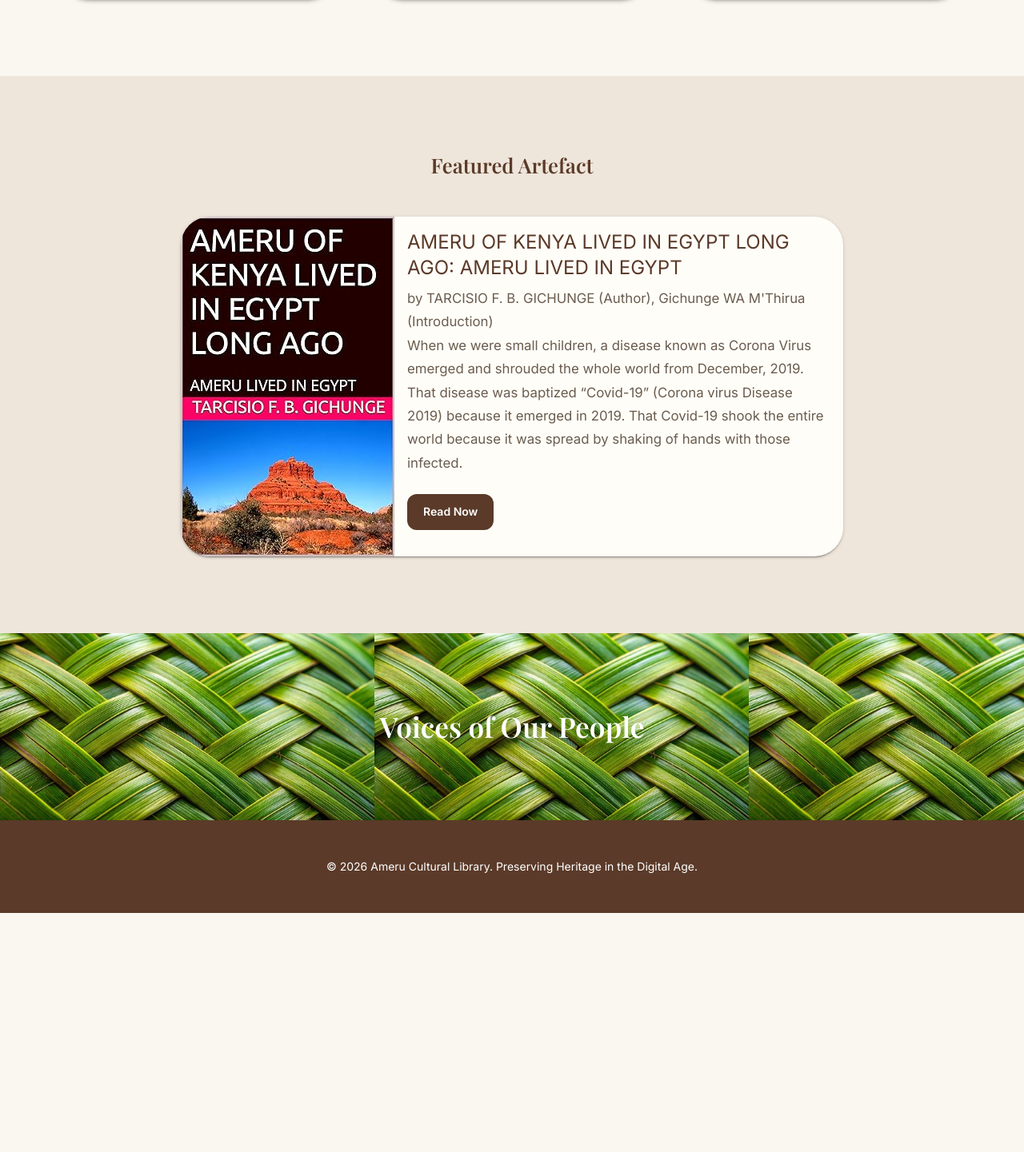
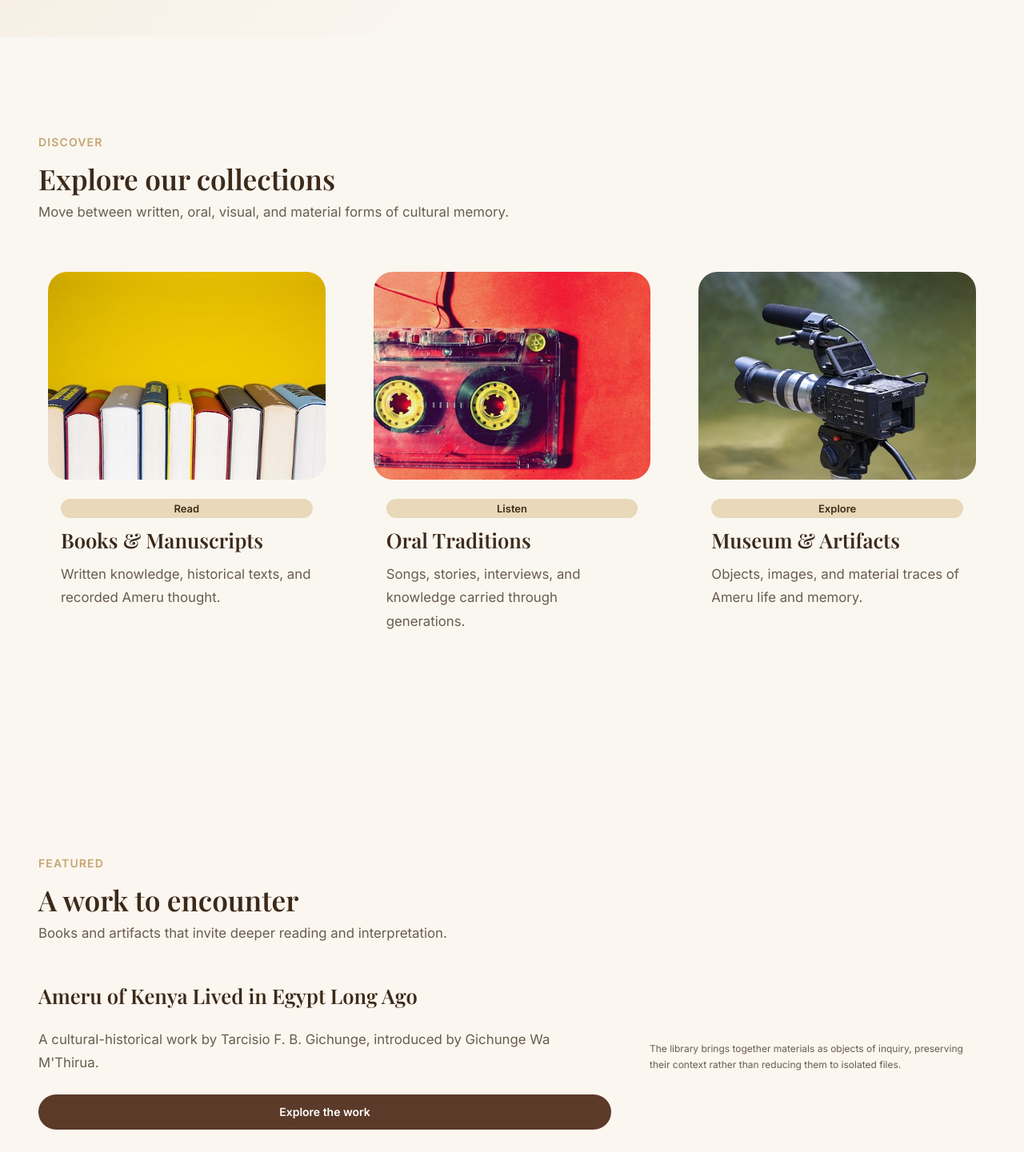
Before and after one commit to Olivermugambi/ameru-cultural-library, a Next.js app: page / in a window 1280 px wide. Shown: the part 1111-2552 px from the top of the page at 80% size. Before the commit the page ends 2253 px from the top, so only its background shows below. Built offline with nearby package versions, Linux system fonts and the light colour scheme; a web font is replaced by a local one.

Commit message:
feat(p1): migrate landing page to Stitch composition

```diff
--- a/app/page.tsx
+++ b/app/page.tsx
@@ -1,63 +1,69 @@
-'use client';
-import React from 'react';
-import { Box, Container, Typography, Button, Grid, Card, CardContent, CardMedia } from '@mui/material';
-import LibraryMusicIcon from '@mui/icons-material/LibraryMusic';
-import LibraryBooksIcon from '@mui/icons-material/LibraryBooks';
-import VideoLibraryIcon from '@mui/icons-material/VideoLibrary';
+import Link from 'next/link';
+import { Grid, Stack } from '@mui/material';
+import { AppShell } from '@/components/templates/AppShell';
+import { HomeHero } from '@/components/organisms/HomeHero';
+import { ContentSection } from '@/components/organisms/ContentSection';
+import { CollectionCard } from '@/components/molecules/CollectionCard';
+import { BarazaInvitation } from '@/components/organisms/BarazaInvitation';
+import { DesignButton } from '@/components/atoms/DesignButton';
+import { DesignText } from '@/components/atoms/DesignText';
 
-export default function LandingPage() {
+const collections = [
+  { title: 'Books & Manuscripts', description: 'Written knowledge, historical texts, and recorded Ameru thought.', image: '/images/books.jpg', href: '/library', label: 'Read' },
+  { title: 'Oral Traditions', description: 'Songs, stories, interviews, and knowledge carried through generations.', image: '/images/audio.jpg', href: '/library?type=audio', label: 'Listen' },
+  { title: 'Museum & Artifacts', description: 'Objects, images, and material traces of Ameru life and memory.', image: '/images/video.jpg', href: '/museum', label: 'Explore' },
+];
+
+export default function HomePage() {
   return (
-    <Box sx={{ bgcolor: 'background.default', minHeight: '100vh' }}>
-      <Box sx={{ textAlign: 'center', py: { xs: 8, md: 12 }, background: 'linear-gradient(180deg, #F1E5D1 0%, #F9F5EF 100%)' }}>
-        <Container maxWidth="md">
-          <Typography variant="h2" color="primary.main" gutterBottom>Preserving the Spirit of Ameru</Typography>
-          <Typography variant="body1" color="text.secondary" mb={4}>Explore the songs, stories, and wisdom of the Ameru people — digitized, catalogued, and freely accessible to generations.</Typography>
-          <Button variant="contained" color="primary" size="large" href="/library">Explore the Archive</Button>
-        </Container>
-      </Box>
-      <Container sx={{ py: 8 }}>
-        <Typography variant="h4" align="center" gutterBottom color="primary.main">Discover Our Collections</Typography>
-        <Typography align="center" color="text.secondary" mb={6}>Books, oral traditions, and multimedia artefacts brought together to tell our story.</Typography>
-        <Grid container spacing={4}>
-          {[
-            { title: 'Books & Manuscripts', icon: <LibraryBooksIcon sx={{ color: 'secondary.main', fontSize: 40 }} />, img: '/images/books.jpg', desc: 'Digitized texts, historical manuscripts, and written folklore.' },
-            { title: 'Audio Recordings', icon: <LibraryMusicIcon sx={{ color: 'secondary.main', fontSize: 40 }} />, img: '/images/audio.jpg', desc: 'Songs, oral histories, and recorded interviews with elders.' },
-            { title: 'Video Archives', icon: <VideoLibraryIcon sx={{ color: 'secondary.main', fontSize: 40 }} />, img: '/images/video.jpg', desc: 'Documentaries and cultural ceremonies captured in motion.' },
-          ].map((cat) => (
-            <Grid size={{ xs: 12, md: 4 }} key={cat.title}>
-              <Card sx={{ borderRadius: 3, boxShadow: 3, transition: 'transform 0.3s', '&:hover': { transform: 'translateY(-5px)' } }}>
-                <CardMedia component="img" height="220" image={cat.img} alt={cat.title} />
-                <CardContent>
-                  <Typography variant="h6" gutterBottom color="primary.main">{cat.icon}&nbsp;&nbsp;&nbsp;{cat.title}</Typography>
-                  <Typography variant="body2" color="text.secondary">{cat.desc}</Typography>
-                </CardContent>
-              </Card>
+    <AppShell>
+      <HomeHero
+        eyebrow="Ameru Cultural Library"
+        title="A living library of Ameru knowledge."
+        description="Explore the books, stories, artifacts, programs, and ideas that preserve Ameru memory while opening it to new generations of inquiry."
+        image="/images/featured.jpg"
+        primaryAction={{ label: 'Explore the Library', href: '/library' }}
+        secondaryAction={{ label: 'Visit the Museum', href: '/museum' }}
+        variant="immersive"
+      />
+
+      <ContentSection
+        heading={{ eyebrow: 'Discover', title: 'Explore our collections', description: 'Move between written, oral, visual, and material forms of cultural memory.' }}
+      >
+        <Grid container spacing={3}>
+          {collections.map((collection) => (
+            <Grid key={collection.title} size={{ xs: 12, md: 4 }}>
+              <CollectionCard {...collection} />
             </Grid>
           ))}
         </Grid>
-      </Container>
-      <Box sx={{ py: 8, bgcolor: 'surfaceContainerHigh.main' }}>
-        <Container maxWidth="md">
-          <Typography variant="h4" align="center" gutterBottom color="primary.main">Featured Artefact</Typography>
-          <Card sx={{ display: 'flex', flexDirection: { xs: 'column', md: 'row' }, mt: 4, borderRadius: 3, boxShadow: 2 }}>
-            <CardMedia component="img" image="/images/featured.jpg" alt="Featured Artefact" sx={{ width: { md: '50%' }, objectFit: 'cover' }} />
-            <CardContent>
-              <Typography variant="h5" gutterBottom color="primary.main">AMERU OF KENYA LIVED IN EGYPT LONG AGO: AMERU LIVED IN EGYPT</Typography>
-              <Typography variant="body1" color="text.secondary" mb={2}>
-                by TARCISIO F. B. GICHUNGE (Author), Gichunge WA M&apos;Thirua (Introduction)<br />
-                When we were small children, a disease known as Corona Virus emerged and shrouded the whole world from December, 2019. That disease was baptized “Covid-19” (Corona virus Disease 2019) because it emerged in 2019. That Covid-19 shook the entire world because it was spread by shaking of hands with those infected.
-              </Typography>
-              <Button variant="contained" color="primary" href="https://www.amazon.com/AMERU-KENYA-LIVED-EGYPT-LONG-ebook/dp/B0B56Y8XVC/ref=sr_1_6?s=books&sr=1-6">Read Now</Button>
-            </CardContent>
-          </Card>
-        </Container>
-      </Box>
-      <Box sx={{ backgroundImage: 'url(/patterns/woven.jpg)', backgroundSize: 'contain', backgroundRepeat: 'repeat', py: 8 }}>
-        <Typography variant="h2" align="center" color="primary.contrastText">Voices of Our People</Typography>
-      </Box>
-      <Box sx={{ py: 4, bgcolor: 'primary.main', color: 'white', textAlign: 'center' }}>
-        <Typography variant="body2">© {new Date().getFullYear()} Ameru Cultural Library. Preserving Heritage in the Digital Age.</Typography>
-      </Box>
-    </Box>
+      </ContentSection>
+
+      <ContentSection
+        variant="subtle"
+        heading={{ eyebrow: 'Featured', title: 'A work to encounter', description: 'Books and artifacts that invite deeper reading and interpretation.' }}
+      >
+        <Stack direction={{ xs: 'column', md: 'row' }} spacing={4} alignItems="center">
+          <Stack spacing={2} flex={1}>
+            <DesignText variant="title">Ameru of Kenya Lived in Egypt Long Ago</DesignText>
+            <DesignText color="text.secondary">A cultural-historical work by Tarcisio F. B. Gichunge, introduced by Gichunge Wa M&apos;Thirua.</DesignText>
+            <DesignButton component={Link} href="/library">Explore the work</DesignButton>
+          </Stack>
+          <DesignText variant="caption" color="text.secondary" sx={{ maxWidth: 420 }}>
+            The library brings together materials as objects of inquiry, preserving their context rather than reducing them to isolated files.
+          </DesignText>
+        </Stack>
+      </ContentSection>
+
+      <BarazaInvitation
+        title="Where cultural memory becomes philosophical inquiry."
+        description="Baraza la Ontologia is a space for recovering, articulating, and extending Ameru and African ways of asking what is real, what matters, and how knowledge is carried between generations."
+        href="/baraza"
+      />
+
+      <ContentSection variant="accent" heading={{ eyebrow: 'Participate', title: 'Keep the library living', description: 'Discover programs, contribute knowledge, and help preserve cultural memory for future generations.' }}>
+        <DesignButton component={Link} href="/programs">Explore programs</DesignButton>
+      </ContentSection>
+    </AppShell>
   );
 }
```
